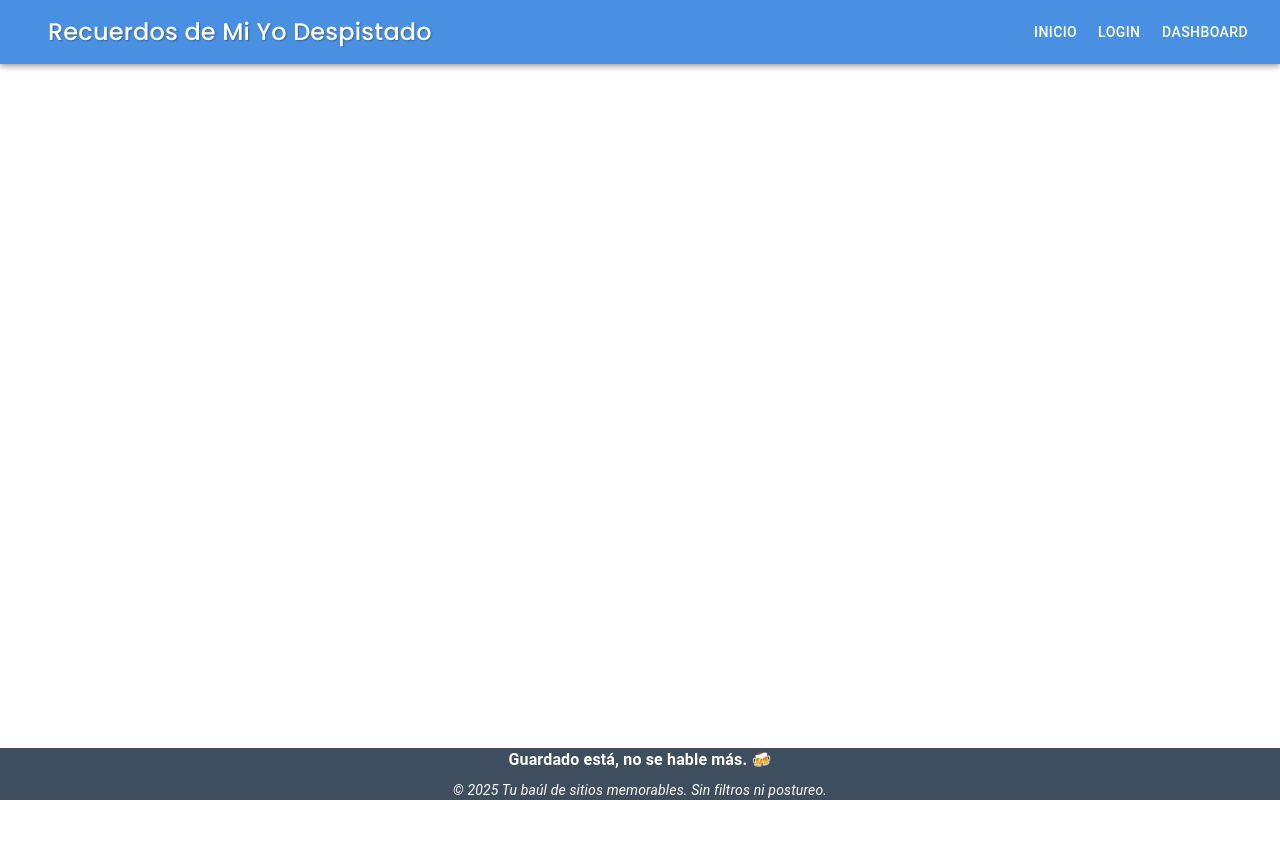
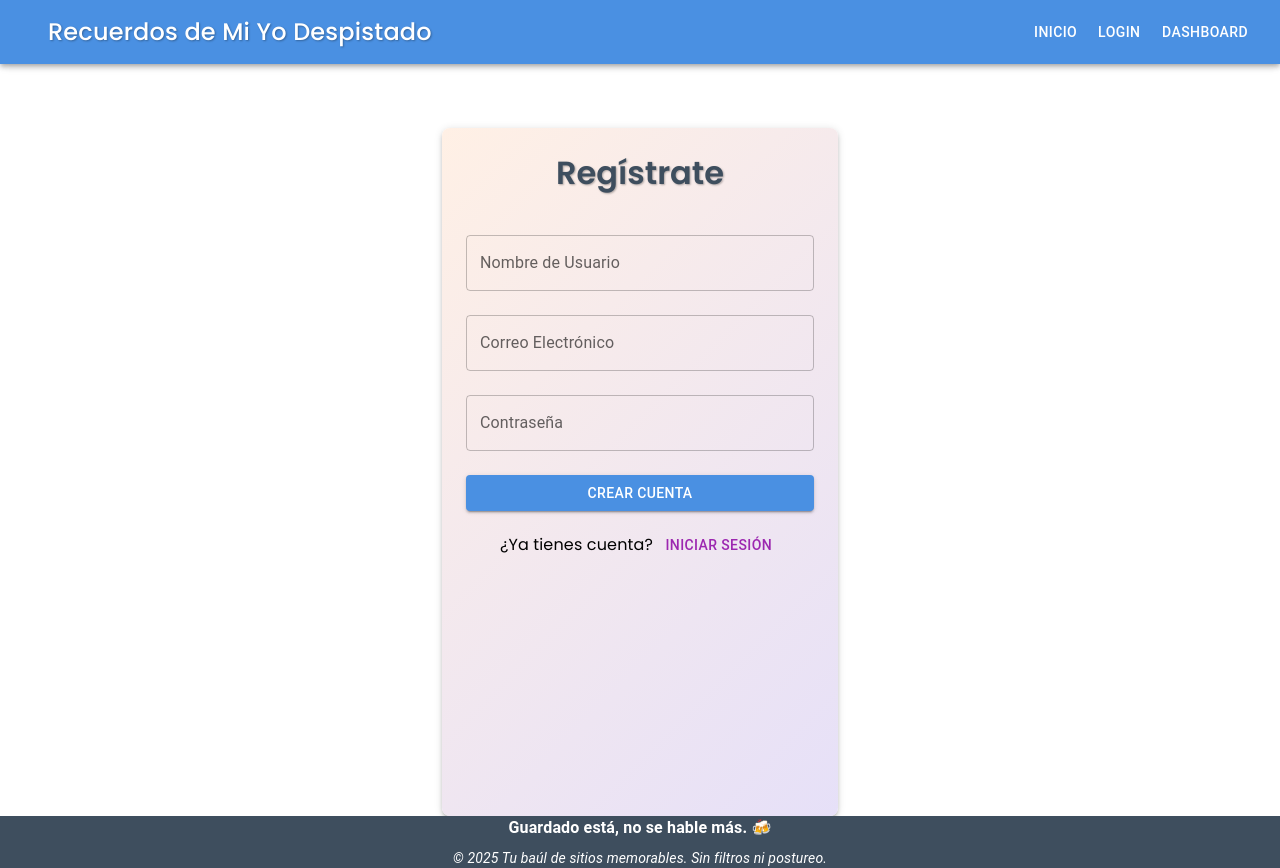
Before and after one commit to alexlab84/places-front, a React (Vite) app: page /signUp in a window 1280 px wide. Before the commit the page ends 800 px from the top, so only its background shows below. Built offline with nearby package versions, Linux system fonts and the light colour scheme.

Commit message:
Add signup component

```diff
--- a/src/api/axiosInstance.js
+++ b/src/api/axiosInstance.js
@@ -1,7 +1,7 @@
 import axios from 'axios';
 
 const axiosInstance = axios.create({
-    baseURL: 'http://127.0.0.1:8000/api/places',
+  baseURL: 'http://127.0.0.1:8000/',
   });
 
 
--- a/src/hooks/usePlaces.js
+++ b/src/hooks/usePlaces.js
@@ -9,7 +9,8 @@ const usePlaces = () => {
   useEffect(() => {
     const fetchPlaces = async () => {
       try {
-        const response = await axiosInstance.get("/");
+        // Realizando la solicitud con la URL correcta
+        const response = await axiosInstance.get('api/places/'); // Añadimos 'api/' antes de 'places/'
         setPlaces(response.data);
         setLoading(false);
       } catch (err) {
--- /dev/null
+++ b/src/hooks/useSignUpForm.js
@@ -0,0 +1,58 @@
+import { useState } from 'react';
+import axiosInstance from '../api/axiosInstance';  // Asegúrate de importar la instancia correcta de axios
+
+const useSignUpForm = () => {
+  const [username, setUsername] = useState('');
+  const [email, setEmail] = useState('');
+  const [password, setPassword] = useState('');
+  const [error, setError] = useState('');
+
+  // Función para manejar el envío del formulario
+  const handleSubmit = async (e) => {
+    e.preventDefault();  // Evita que el formulario se recargue al enviarlo
+
+    try {
+      const response = await axiosInstance.post('api/register/', {
+        username,
+        email,
+        password,
+      });
+
+      const { access, refresh } = response.data;
+
+      // Guardar el token, por ejemplo en localStorage
+      localStorage.setItem('access_token', access);
+      localStorage.setItem('refresh_token', refresh);
+
+      // Añadir el token a la cabecera de axios para futuras peticiones
+      axiosInstance.defaults.headers['Authorization'] = `Bearer ${access}`;
+
+      // Limpiar errores y redirigir
+      setError('');
+      return { success: true };
+    } catch (err) {
+      // Si ocurre un error, lo mostramos
+      if (err.response) {
+        // Si el error tiene una respuesta del backend, mostramos el mensaje
+        setError(err.response?.data?.detail || 'Error desconocido');
+      } else {
+        // Si no hay respuesta (puede ser un error de red)
+        setError('Hubo un problema con la conexión. Intenta de nuevo.');
+      }
+      return { success: false };
+    }
+  };
+
+  return {
+    username,
+    email,
+    password,
+    error,
+    setUsername,
+    setEmail,
+    setPassword,
+    handleSubmit,
+  };
+};
+
+export default useSignUpForm;
--- a/src/pages/Landing.jsx
+++ b/src/pages/Landing.jsx
@@ -96,7 +96,7 @@ function Landing() {
                   },
                 }}
                 component={Link}
-                to="/signup"
+                to="/signUp"
               >
                 Apúntame al club
               </Button>
--- a/src/pages/Login.jsx
+++ b/src/pages/Login.jsx
@@ -1,18 +1,20 @@
 import { Box, TextField, Button, Typography, Container } from "@mui/material";
 import { useState } from "react";
 import { motion } from "framer-motion";
+import axiosInstance from "../api/axiosInstance";
 
 function Login() {
   const [email, setEmail] = useState("");
   const [password, setPassword] = useState("");
   const [error, setError] = useState("");
 
-  const handleSubmit = (e) => {
-    e.preventDefault();
-    if (email && password) {
-      console.log("Login success", { email, password });
-    } else {
-      setError("Por favor ingresa tus credenciales");
+
+  const handleSubmit = async (email, password) => {
+    const response = await axiosInstance.post('http://127.0.0.1:8000/api/login/', { email, password });
+    if (response.status === 200) {
+      const token = response.data.access_token;
+      localStorage.setItem('jwt_token', token);  // Guardar el token en localStorage o cookies
+      // Ahora puedes usar este token en futuras solicitudes
     }
   };
 
--- /dev/null
+++ b/src/pages/SignUp.jsx
@@ -0,0 +1,106 @@
+import React from 'react';
+import { Box, TextField, Button, Typography, Container } from '@mui/material';
+import { Link, useNavigate } from 'react-router-dom';
+import useSignupForm from '../hooks/useSignUpForm';  // Asegúrate de que la ruta sea correcta
+
+function SignUp() {
+  const {
+    email,
+    password,
+    username,
+    error,
+    setEmail,
+    setPassword,
+    setUsername,
+    handleSubmit,
+  } = useSignupForm();
+
+  const navigate = useNavigate();
+
+  const handleFormSubmit = async (e) => {
+    const { success } = await handleSubmit(e);
+    if (success) {
+      navigate('/dashboard');  // Redirige al login si el registro fue exitoso
+    }
+  };
+
+  return (
+    <Container maxWidth="xs" sx={{ mt: 8 }}>
+      <Box
+        sx={{
+          display: 'flex',
+          flexDirection: 'column',
+          alignItems: 'center',
+          background: 'linear-gradient(135deg, #fff0e5 0%, #e6e0f8 100%)',
+          padding: 3,
+          borderRadius: 2,
+          boxShadow: 3,
+          minHeight: '80vh',
+        }}
+      >
+        <Typography variant="h5" sx={{ fontWeight: 'bold', fontSize: '2rem', color: '#3E4E5E', fontFamily: 'Poppins, sans-serif', textShadow: '1px 1px 2px rgba(0, 0, 0, 0.3)', marginBottom: 3 }}>
+          Regístrate
+        </Typography>
+
+        {error && (
+          <Typography color="error" variant="body2" gutterBottom>
+            {error}
+          </Typography>
+        )}
+
+        <form onSubmit={handleFormSubmit} style={{ width: '100%' }}>
+          <TextField
+            label="Nombre de Usuario"
+            variant="outlined"
+            fullWidth
+            margin="normal"
+            value={username}
+            onChange={(e) => setUsername(e.target.value)}
+          />
+          <TextField
+            label="Correo Electrónico"
+            type="email"
+            variant="outlined"
+            fullWidth
+            margin="normal"
+            value={email}
+            onChange={(e) => setEmail(e.target.value)}
+          />
+          <TextField
+            label="Contraseña"
+            type="password"
+            variant="outlined"
+            fullWidth
+            margin="normal"
+            value={password}
+            onChange={(e) => setPassword(e.target.value)}
+          />
+          <Button
+            type="submit"
+            variant="contained"
+            color="primary"
+            fullWidth
+            sx={{
+              mt: 2,
+              backgroundColor: "#4A90E2",
+              "&:hover": {
+                backgroundColor: "#357ABD",
+              },
+            }}
+          >
+            Crear Cuenta
+          </Button>
+        </form>
+
+        <Typography sx={{ mt: 2, fontFamily: 'Poppins, sans-serif' }}>
+          ¿Ya tienes cuenta?{' '}
+          <Button color="secondary" component={Link} to="/login">
+            Iniciar sesión
+          </Button>
+        </Typography>
+      </Box>
+    </Container>
+  );
+}
+
+export default SignUp;
--- a/src/routes/AppRoutes.jsx
+++ b/src/routes/AppRoutes.jsx
@@ -2,12 +2,14 @@ import { Routes, Route } from 'react-router-dom';
 import Landing from '../pages/Landing';
 import Login from '../pages/Login';
 import Dashboard from '../pages/Dashboard';
+import SignUp from '../pages/SignUp';
 
 const AppRoutes = () => {
   return (
     <Routes>
       <Route path="/" element={<Landing />} />
       <Route path="/login" element={<Login />} />
+      <Route path="/signUp" element={<SignUp />} />
       <Route path="/dashboard" element={<Dashboard />} />
     </Routes>
   );
```
